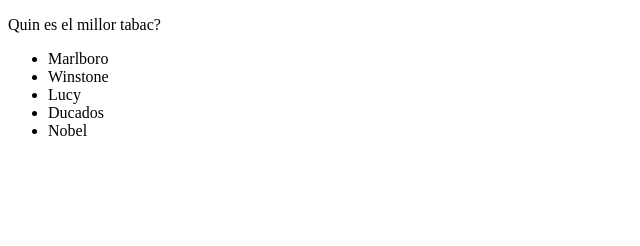
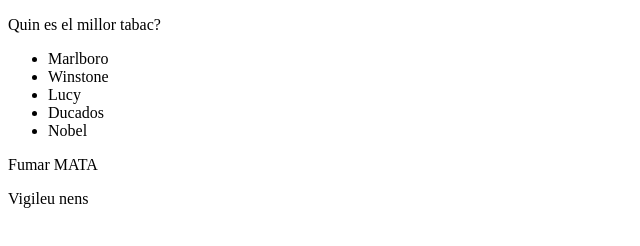
Before and after one commit to Pruteano/ChinChan, a plain HTML site: page index.html in a window 1280 px wide. Shown: the whole page, without its empty margins (0-640 px from the left). Drawn offline with Linux system fonts and the light colour scheme.

Commit message:
1.canvi
hola.

```diff
--- a/index.html
+++ b/index.html
@@ -16,5 +16,7 @@
         <li>Ducados</li>
         <li>Nobel</li>
     </ul>
+    <p>Fumar MATA</p>
+     <p>Vigileu nens</p>
 </body>
 </html>
```
